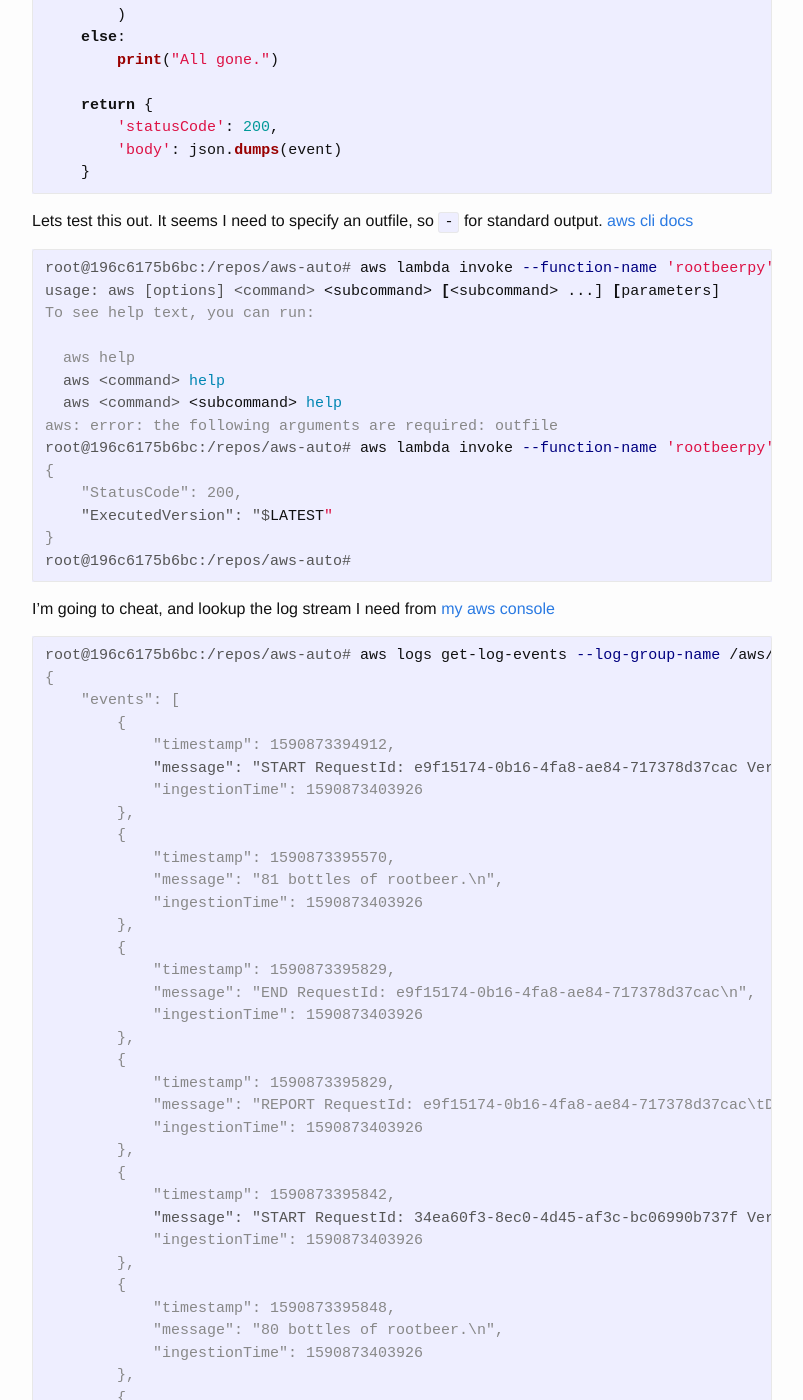
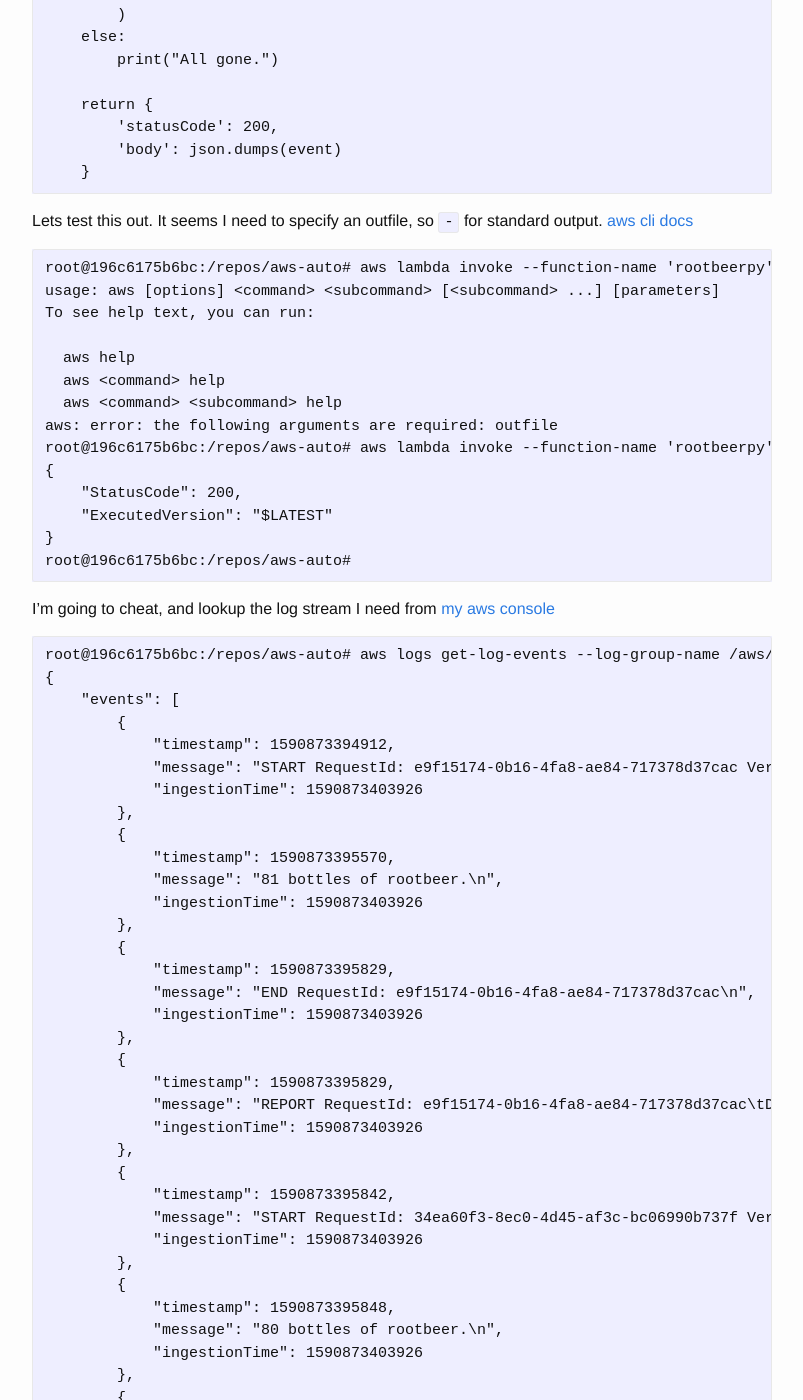
Before and after one commit to becomingwisest/becoming.wise.st, a Jekyll site: the page built from _posts/2020-05-30-silly-lambda.markdown, in a window 1280 px wide and 1400 px high, scrolled down 626 px. Shown: the whole window, without its empty margins (238-1041 px from the left). Built offline with Jekyll 4.4.1, drawn with Linux system fonts in a browser that asks for light colours; some of the changed text lies outside the part shown.

Commit message:
build failed, lets try without python and console in code blocks
https://github.com/becomingwisest/becoming.wise.st/runs/723748970?check_suite_focus=true

````diff
--- a/_posts/2020-05-30-silly-lambda.markdown
+++ b/_posts/2020-05-30-silly-lambda.markdown
@@ -6,7 +6,7 @@ date:   2020-05-30 13:50:00 -0700
 
 I decided to have some fun with lambda today. Something to do 99 root beers.
 
-```python
+```
 import json
 import boto3
 
@@ -35,7 +35,7 @@ def lambda_handler(event, context):
 ```
 
 Lets test this out. It seems I need to specify an outfile, so `-` for standard output. [aws cli docs](https://docs.aws.amazon.com/cli/latest/reference/lambda/invoke.html)
-```console
+```
 root@196c6175b6bc:/repos/aws-auto# aws lambda invoke --function-name 'rootbeerpy' --payload '{"rootbeers":99}'
 usage: aws [options] <command> <subcommand> [<subcommand> ...] [parameters]
 To see help text, you can run:
@@ -54,7 +54,7 @@ root@196c6175b6bc:/repos/aws-auto#
 
 I'm going to cheat, and lookup the log stream I need from [my aws console](https://us-west-2.console.aws.amazon.com/cloudwatch/home?region=us-west-2#logsV2:log-groups/log-group/$252Faws$252Flambda$252Frootbeerpy)
 
-```console
+```
 root@196c6175b6bc:/repos/aws-auto# aws logs get-log-events --log-group-name /aws/lambda/rootbeerpy --log-stream-name '2020/05/30/[$LATEST]82b35faf79cf4dd6827e20d857334a76'
 {
     "events": [
````
